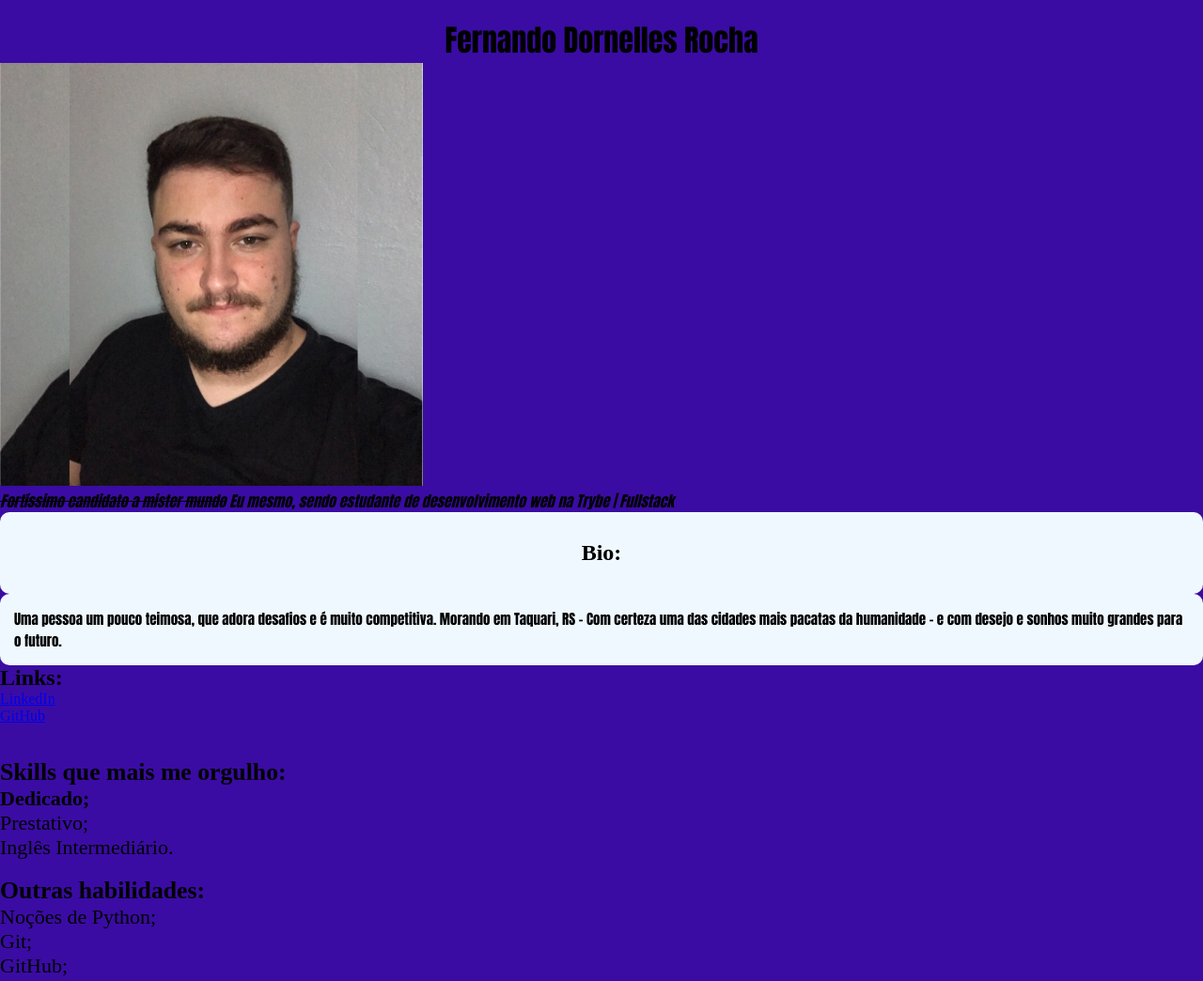
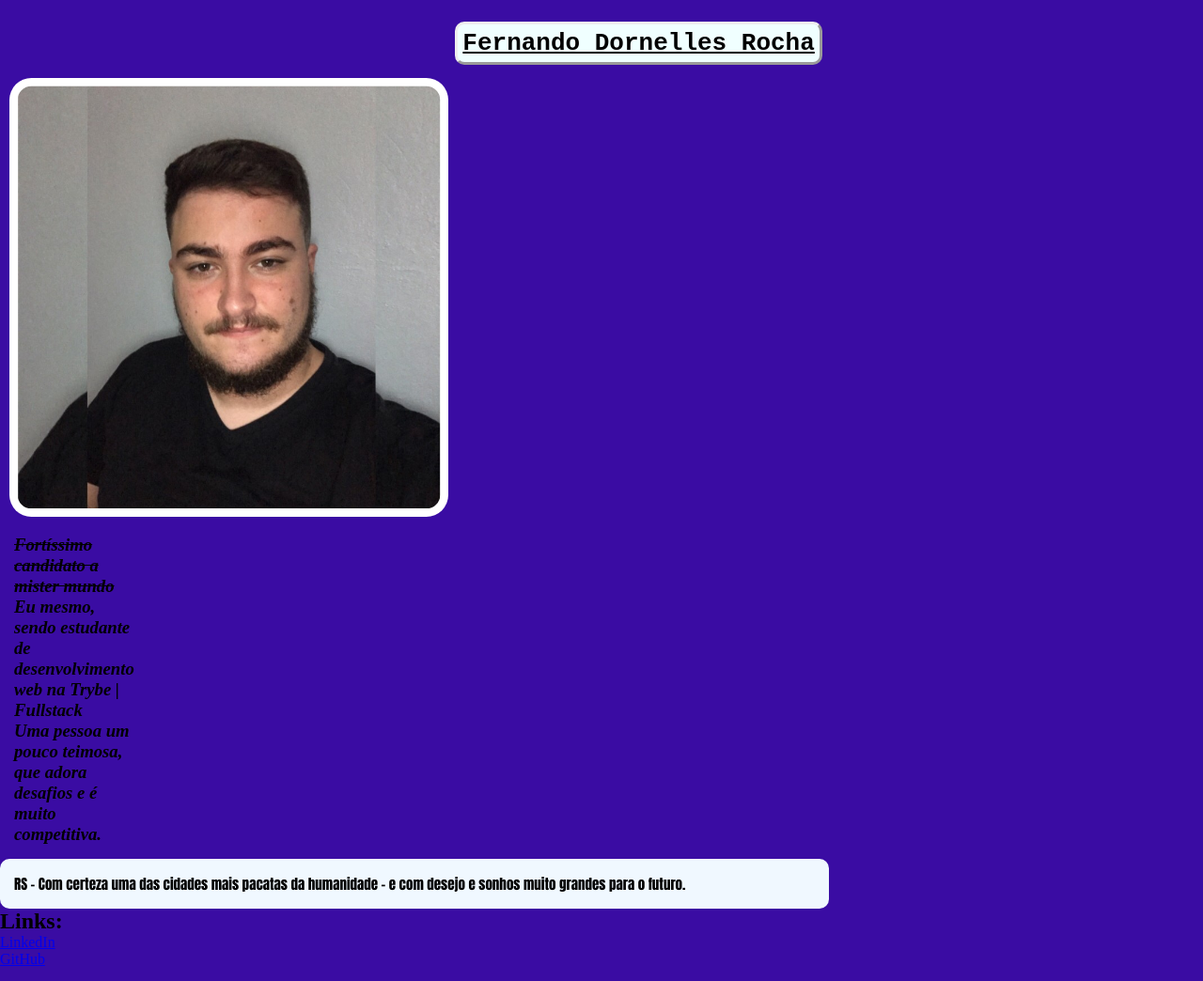
Before and after one commit to diogenesdornelles/portfolio-dio, a plain HTML site: page index.html in a window 1280 px wide. Shown: the top 1044 px of the page at 94% size. Drawn offline with Linux system fonts and the light colour scheme.

Commit message:
Trying some adjusts

```diff
--- a/index.html
+++ b/index.html
@@ -7,30 +7,37 @@
 </head>
 
 <body>
+    <br>
+    <header id="header">
+        <article class="top-page">
+            <div>
+                <h1 class="title">Fernando Dornelles Rocha</h1>
+            </div>
 
-    <br>
-    <div id="header">
-        <div id="header-title">
-            <h1 class="important-descriptions">Fernando Dornelles Rocha</h1>
-        </div>
+            <div>
+                <img src="/minha_foto.jpeg" alt="Foto Fernando Dornelles Rocha" width="450px" id="photo">
+            </div>
 
-        <div id="header-photo">
-            <img src="/minha_foto.jpeg" alt="Foto Fernando Dornelles Rocha" width="450px" id="fernando">
-        </div>
+            <div class="first-div">
+                <h3 class="description">
+                    <em ><s>Fortíssimo candidato a mister mundo</s> Eu mesmo, sendo estudante de desenvolvimento web na Trybe | Fullstack <br> Uma pessoa um pouco teimosa, que adora desafios e é muito competitiva. </em>
+                </h3>
+            </div>
+        </article>
+
 
         <div class="important-descriptions about-author">
             <p>
-            <em><s>Fortíssimo candidato a mister mundo</s> Eu mesmo, sendo estudante de desenvolvimento web na Trybe | Fullstack</em></p>
+
         </div>
 
         <div>
-            <h2 id="word-bio"> Bio:</h2>
             <p id="bio">
-            Uma pessoa um pouco teimosa, que adora desafios e é muito competitiva. Morando em Taquari, RS - Com certeza uma das cidades mais pacatas da humanidade - e com desejo e sonhos muito grandes para o futuro.
+                RS - Com certeza uma das cidades mais pacatas da humanidade - e com desejo e sonhos muito grandes para o futuro.
             </p>
         </div>
 
-    </div>
+    </header>
 
     <div>
         <h2>Links:</h2>
--- a/style.css
+++ b/style.css
@@ -2,9 +2,42 @@
     margin: 0;
     padding: 0;
 }
-.important-descriptions {
-    font-family: Impact, Haettenschweiler, 'Arial Narrow Bold', sans-serif;
-    font-weight: 900;
+body {
+    background-color: #3A0CA3;
+}
+
+#header {
+    display: inline-block;
+}
+
+.description, .first-div, #photo, .title, .top-page {
+    display: inline-block;
+    margin: 5px;
+}
+
+.title {
+    font-weight: bold;
+    font-size: 200%;
+    font-family: monospace;
+    text-decoration: underline;
+    color: rgb(0, 0, 0);
+    padding: 5px;
+    border-style: outset;
+    border-radius: 10px;
+    background-color: azure;
+    margin: 0 0 1% 55%;
+
+}
+
+#photo {
+    padding: 1%;
+    background-color: #ffff;
+    border-radius: 5%;
+    display: inline-block;
+}
+
+.first-div {
+    margin-right: 90%;
 }
 
 #about-author {
@@ -12,17 +45,6 @@
     background-color: aliceblue;
     padding: 6px;
     border-radius: 6px;
-}
-
-body {
-    background-color: #3A0CA3;
-}
-
-#word-bio {
-    background-color: aliceblue;
-    padding: 30px;
-    border-radius: 10px;
-    text-align: center;
 }
 
 #bio {
@@ -42,11 +64,3 @@ body {
     border-radius: 3px;
     background-color: aliceblue;
 }
-
-#header-photo {
-    margin-left: 0;
-}
-
-#header-title {
-    text-align: center;
-}
```
